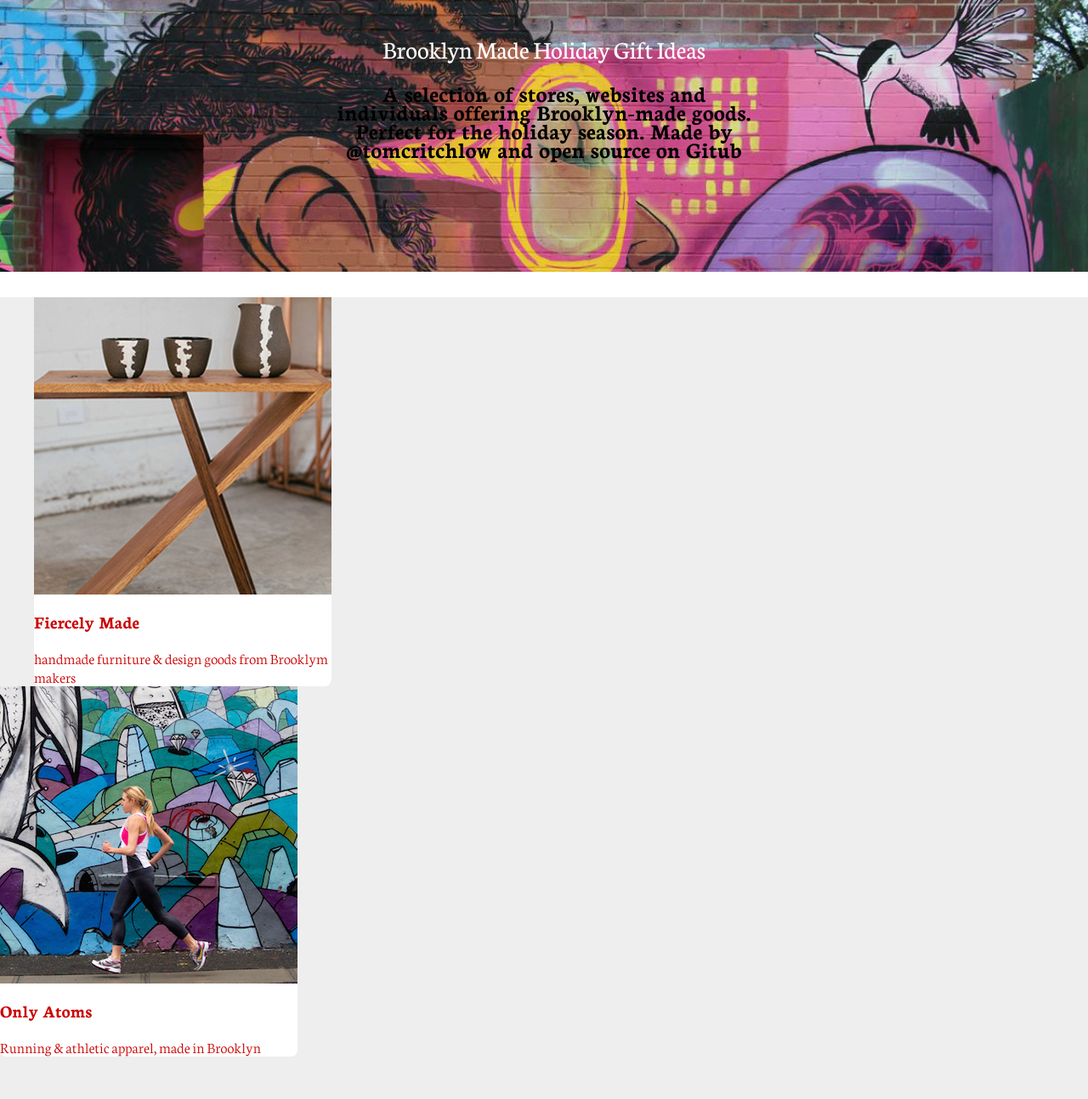
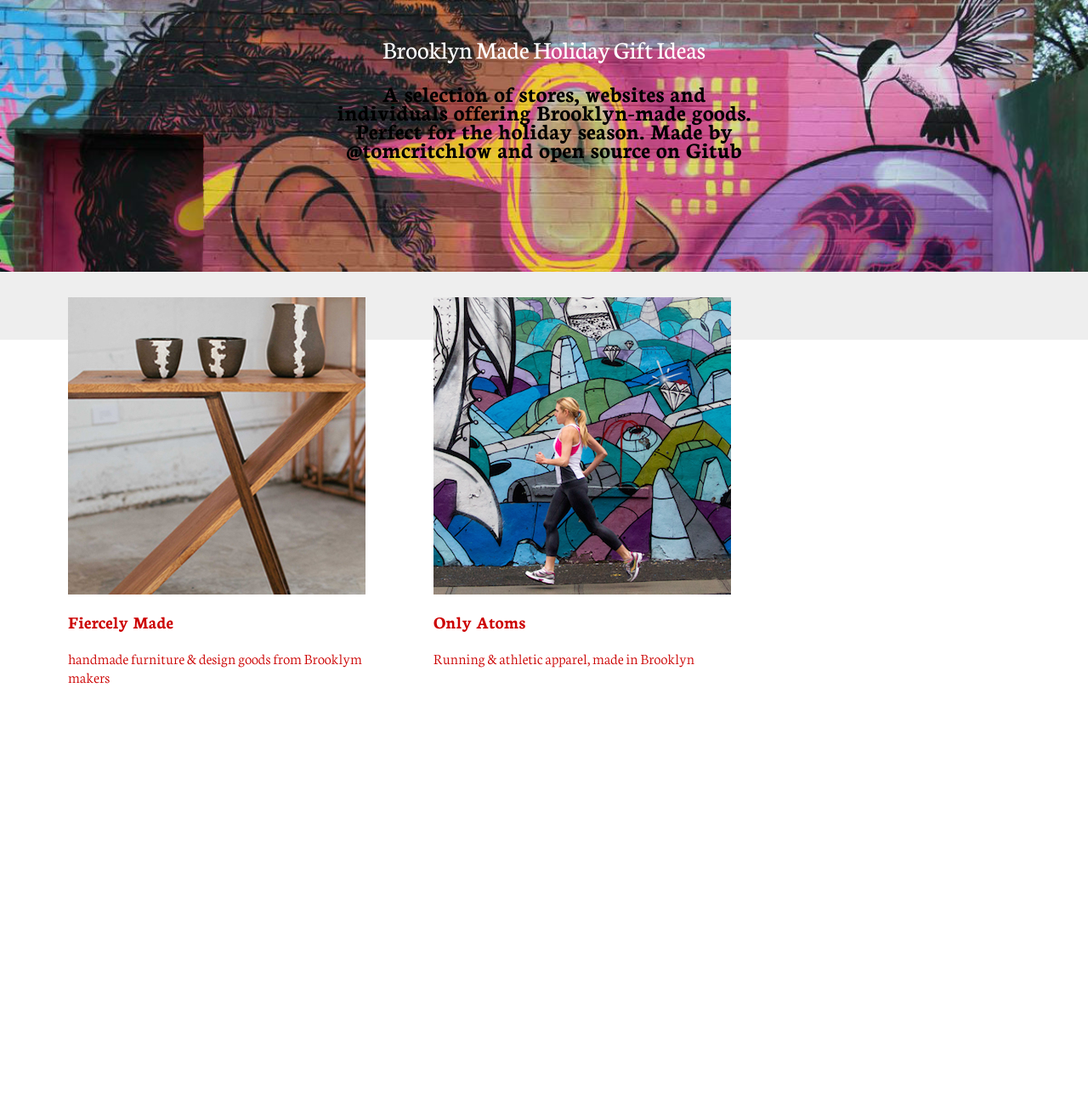
Before and after one commit to supportyourlocalmaker/supportyourlocalmaker.github.io, a Jekyll site: the page built from index.html, in a window 1280 px wide. Shown: the whole page at 85% size. Built offline with Jekyll 4.4.1, drawn with Linux system fonts in a browser that asks for light colours; nearby versions of some CDN libraries; after the commit the page ends 900 px from its top, so only the background shows below that.

Commit message:
-columns

```diff
--- a/css/main.css
+++ b/css/main.css
@@ -25,15 +25,9 @@
 }
 
 .grid{
-  -moz-column-count: 3;
-  -moz-column-gap: 40px;
-  -webkit-column-count: 3;
-  -webkit-column-gap: 40px;
-  column-count: 3;
-  column-gap: 40px;
   width: 1200px;
   margin: auto;
-  margin-top: 30px;
+  padding-top: 30px;
 }
 
 .sitebox{
@@ -41,6 +35,12 @@
   border-radius:2%;
   background-color:white;
   display:inline-block;
+  float:left;
+}
+
+.sitebox:nth-child(3n+1){
+  margin-left:40px;
+  margin-right:40px;
 }
 
 .imagebox{
```
